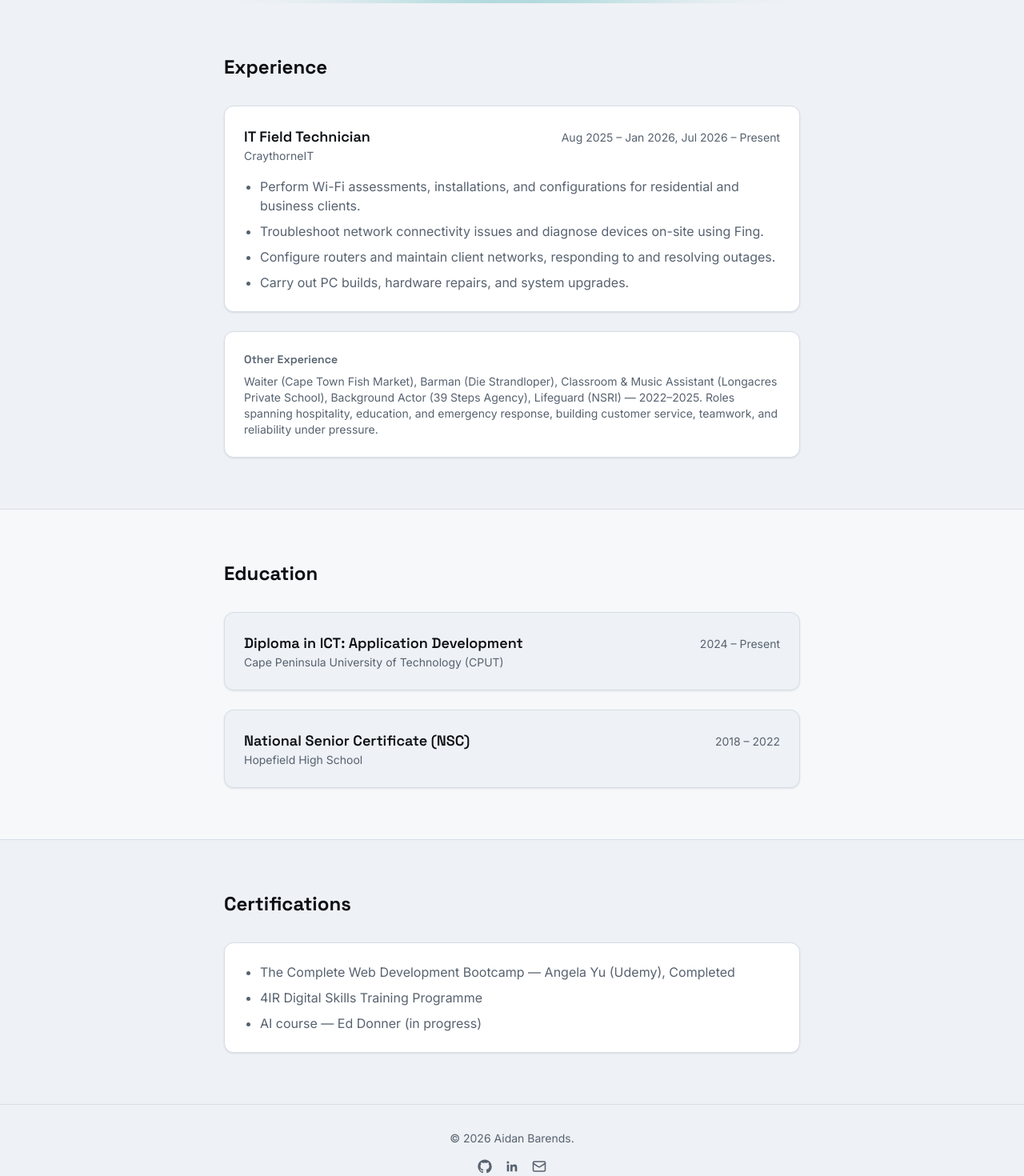
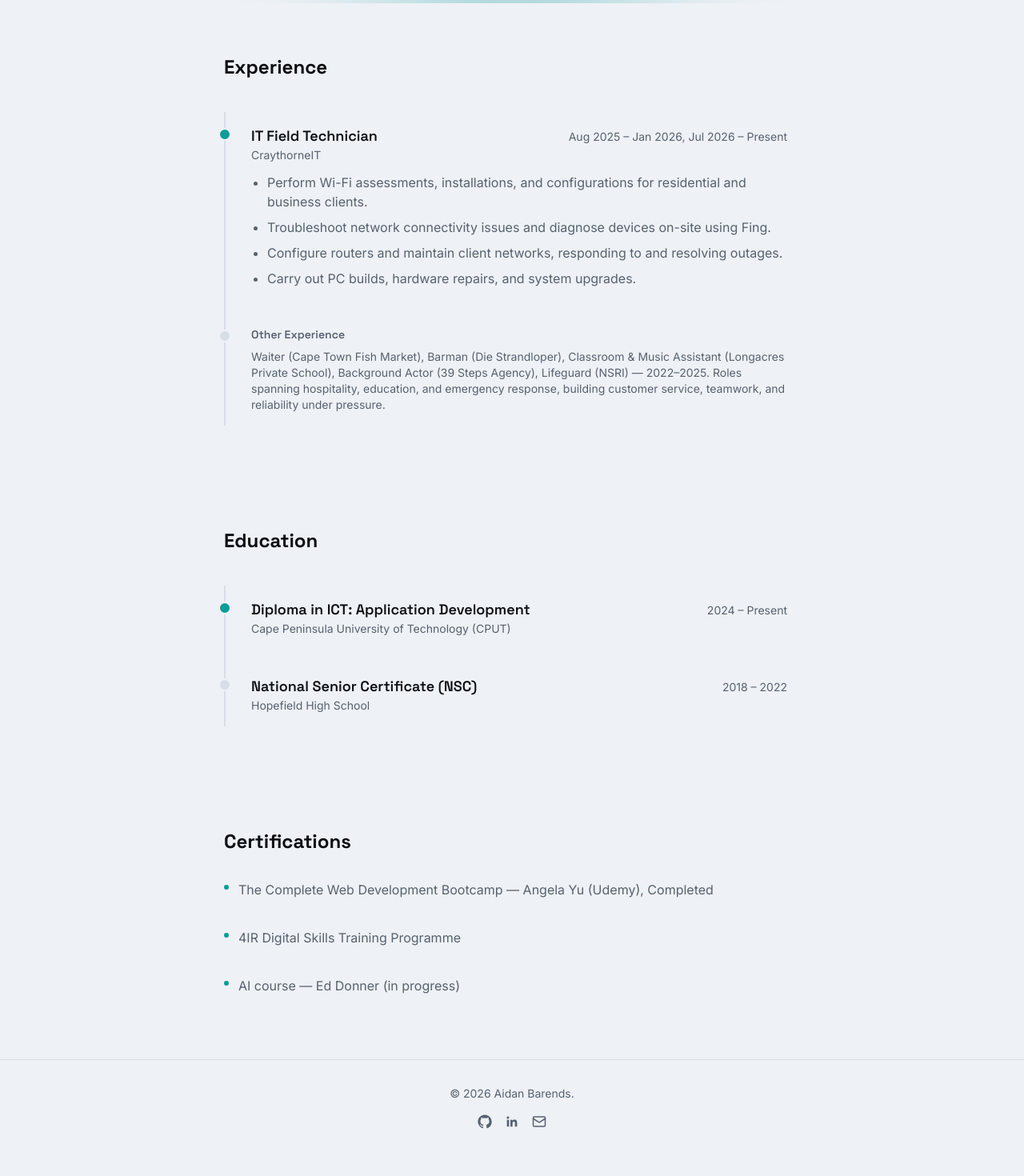
Before and after one commit to aidan-g-barends/Aidan-Barends-Portfolio, a Next.js app: page /experience in a window 1280 px wide. Shown: the part 300-1770 px from the top of the page at 80% size. After the commit the page ends 1743 px from the top, so only its background shows below. Built offline with nearby package versions, Linux system fonts and the light colour scheme.

Commit message:
Added animations

```diff
--- a/src/app/experience/page.tsx
+++ b/src/app/experience/page.tsx
@@ -20,63 +20,68 @@ export default function ExperiencePage() {
       <section className="mx-auto max-w-3xl px-6 py-16">
         <h2 className="text-2xl font-bold">Experience</h2>
 
-        <div
-          style={{ boxShadow: "var(--card-shadow)" }}
-          className="mt-8 rounded-xl border border-surface-border bg-surface p-6"
-        >
+        <div className="relative mt-10 space-y-4 border-l-2 border-surface-border pl-8">
+          <div className="group relative">
+            <span className="absolute -left-[41px] top-5 h-4 w-4 rounded-full border-2 border-background bg-accent transition-transform duration-300 group-hover:scale-125" />
+            <div className="-ml-4 rounded-lg p-4 transition-colors duration-300 group-hover:bg-surface">
               <div className="flex flex-wrap items-baseline justify-between gap-2">
-            <h3 className="text-lg font-semibold">IT Field Technician</h3>
+                <h3 className="text-lg font-semibold transition-colors group-hover:text-accent">
+                  IT Field Technician
+                </h3>
                 <span className="text-sm text-foreground-muted">
                   Aug 2025 – Jan 2026, Jul 2026 – Present
                 </span>
               </div>
               <p className="text-sm text-foreground-muted">CraythorneIT</p>
 
-          <ul className="mt-4 list-disc space-y-2 pl-5 text-foreground-muted">
+              <ul className="mt-3 list-disc space-y-2 pl-5 text-foreground-muted">
                 <li>
                   Perform Wi-Fi assessments, installations, and configurations
                   for residential and business clients.
                 </li>
                 <li>
-              Troubleshoot network connectivity issues and diagnose devices
-              on-site using Fing.
+                  Troubleshoot network connectivity issues and diagnose
+                  devices on-site using Fing.
                 </li>
                 <li>
-              Configure routers and maintain client networks, responding to
-              and resolving outages.
+                  Configure routers and maintain client networks, responding
+                  to and resolving outages.
                 </li>
-            <li>Carry out PC builds, hardware repairs, and system upgrades.</li>
+                <li>
+                  Carry out PC builds, hardware repairs, and system upgrades.
+                </li>
               </ul>
             </div>
+          </div>
 
-        <div
-          style={{ boxShadow: "var(--card-shadow)" }}
-          className="mt-6 rounded-xl border border-surface-border bg-surface p-6"
-        >
-          <h3 className="text-sm font-semibold text-foreground-muted">
+          <div className="group relative">
+            <span className="absolute -left-[41px] top-5 h-4 w-4 rounded-full border-2 border-background bg-surface-border transition-transform duration-300 group-hover:scale-125 group-hover:bg-accent" />
+            <div className="-ml-4 rounded-lg p-4 transition-colors duration-300 group-hover:bg-surface">
+              <h3 className="text-sm font-semibold text-foreground-muted transition-colors group-hover:text-accent">
                 Other Experience
               </h3>
               <p className="mt-2 text-sm text-foreground-muted">
                 Waiter (Cape Town Fish Market), Barman (Die Strandloper),
                 Classroom & Music Assistant (Longacres Private School),
                 Background Actor (39 Steps Agency), Lifeguard (NSRI) —
-            2022–2025. Roles spanning hospitality, education, and emergency
-            response, building customer service, teamwork, and reliability
-            under pressure.
+                2022–2025. Roles spanning hospitality, education, and
+                emergency response, building customer service, teamwork, and
+                reliability under pressure.
               </p>
+            </div>
+          </div>
         </div>
       </section>
 
-      <section className="border-y border-surface-border bg-surface/50">
-        <div className="mx-auto max-w-3xl px-6 py-16">
+      <section className="mx-auto max-w-3xl px-6 py-16">
         <h2 className="text-2xl font-bold">Education</h2>
 
-          <div
-            style={{ boxShadow: "var(--card-shadow)" }}
-            className="mt-8 rounded-xl border border-surface-border bg-background p-6"
-          >
+        <div className="relative mt-10 space-y-4 border-l-2 border-surface-border pl-8">
+          <div className="group relative">
+            <span className="absolute -left-[41px] top-5 h-4 w-4 rounded-full border-2 border-background bg-accent transition-transform duration-300 group-hover:scale-125" />
+            <div className="-ml-4 rounded-lg p-4 transition-colors duration-300 group-hover:bg-surface">
               <div className="flex flex-wrap items-baseline justify-between gap-2">
-              <h3 className="text-lg font-semibold">
+                <h3 className="text-lg font-semibold transition-colors group-hover:text-accent">
                   Diploma in ICT: Application Development
                 </h3>
                 <span className="text-sm text-foreground-muted">2024 – Present</span>
@@ -85,13 +90,13 @@ export default function ExperiencePage() {
                 Cape Peninsula University of Technology (CPUT)
               </p>
             </div>
+          </div>
 
-          <div
-            style={{ boxShadow: "var(--card-shadow)" }}
-            className="mt-6 rounded-xl border border-surface-border bg-background p-6"
-          >
+          <div className="group relative">
+            <span className="absolute -left-[41px] top-5 h-4 w-4 rounded-full border-2 border-background bg-surface-border transition-transform duration-300 group-hover:scale-125 group-hover:bg-accent" />
+            <div className="-ml-4 rounded-lg p-4 transition-colors duration-300 group-hover:bg-surface">
               <div className="flex flex-wrap items-baseline justify-between gap-2">
-              <h3 className="text-lg font-semibold">
+                <h3 className="text-lg font-semibold transition-colors group-hover:text-accent">
                   National Senior Certificate (NSC)
                 </h3>
                 <span className="text-sm text-foreground-muted">2018 – 2022</span>
@@ -99,24 +104,33 @@ export default function ExperiencePage() {
               <p className="text-sm text-foreground-muted">Hopefield High School</p>
             </div>
           </div>
+        </div>
       </section>
 
       <section className="mx-auto max-w-3xl px-6 py-16">
         <h2 className="text-2xl font-bold">Certifications</h2>
 
-        <div
-          style={{ boxShadow: "var(--card-shadow)" }}
-          className="mt-8 rounded-xl border border-surface-border bg-surface p-6"
-        >
-          <ul className="list-disc space-y-2 pl-5 text-foreground-muted">
-            <li>
+        <ul className="mt-4 space-y-1">
+          <li className="group -mx-4 flex items-start gap-3 rounded-lg p-4 transition-colors duration-300 hover:bg-surface">
+            <span className="mt-1.5 h-1.5 w-1.5 shrink-0 rounded-full bg-accent transition-transform duration-300 group-hover:scale-150" />
+            <span className="text-foreground-muted transition-colors group-hover:text-foreground">
               The Complete Web Development Bootcamp — Angela Yu (Udemy),
               Completed
+            </span>
           </li>
-            <li>4IR Digital Skills Training Programme</li>
-            <li>AI course — Ed Donner (in progress)</li>
+          <li className="group -mx-4 flex items-start gap-3 rounded-lg p-4 transition-colors duration-300 hover:bg-surface">
+            <span className="mt-1.5 h-1.5 w-1.5 shrink-0 rounded-full bg-accent transition-transform duration-300 group-hover:scale-150" />
+            <span className="text-foreground-muted transition-colors group-hover:text-foreground">
+              4IR Digital Skills Training Programme
+            </span>
+          </li>
+          <li className="group -mx-4 flex items-start gap-3 rounded-lg p-4 transition-colors duration-300 hover:bg-surface">
+            <span className="mt-1.5 h-1.5 w-1.5 shrink-0 rounded-full bg-accent transition-transform duration-300 group-hover:scale-150" />
+            <span className="text-foreground-muted transition-colors group-hover:text-foreground">
+              AI course — Ed Donner (in progress)
+            </span>
+          </li>
         </ul>
-        </div>
       </section>
     </>
   );
```
Lines whose indentation alone changed are shown as unchanged.
